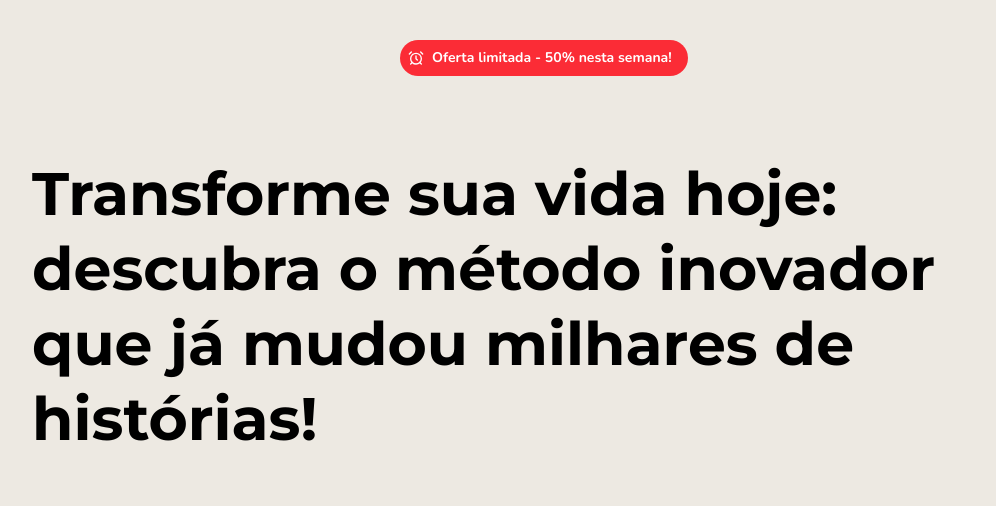
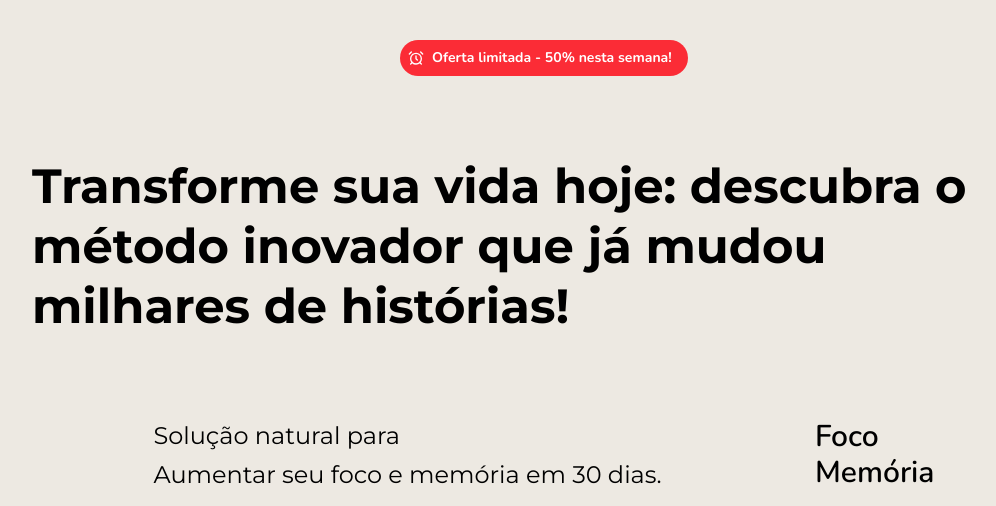
Before and after one commit to AndersonMeloo/GrupoSix, a Next.js app: page / in a window 1280 px wide. Shown: the top 506 px of the page, without its empty margins (96-1092 px from the left). Built offline with nearby package versions, Linux system fonts and the light colour scheme; a web font is replaced by a local one.

Commit message:
style: tamanho do texto da headline

```diff
--- a/src/app/components/Headline.tsx
+++ b/src/app/components/Headline.tsx
@@ -6,7 +6,7 @@
 }
 
 const Headline: React.FC<HeadlineProps> = ({ text, className = "" }) => (
-  <h1 className={`text-3xl sm:text-4xl md:text-6xl font-bold leading-tight font-montserrat ${className}`}>
+  <h1 className={`text-3xl sm:text-4xl md:text-5xl font-bold leading-tight font-montserrat ${className}`}>
     {text}
   </h1>
 );
```
